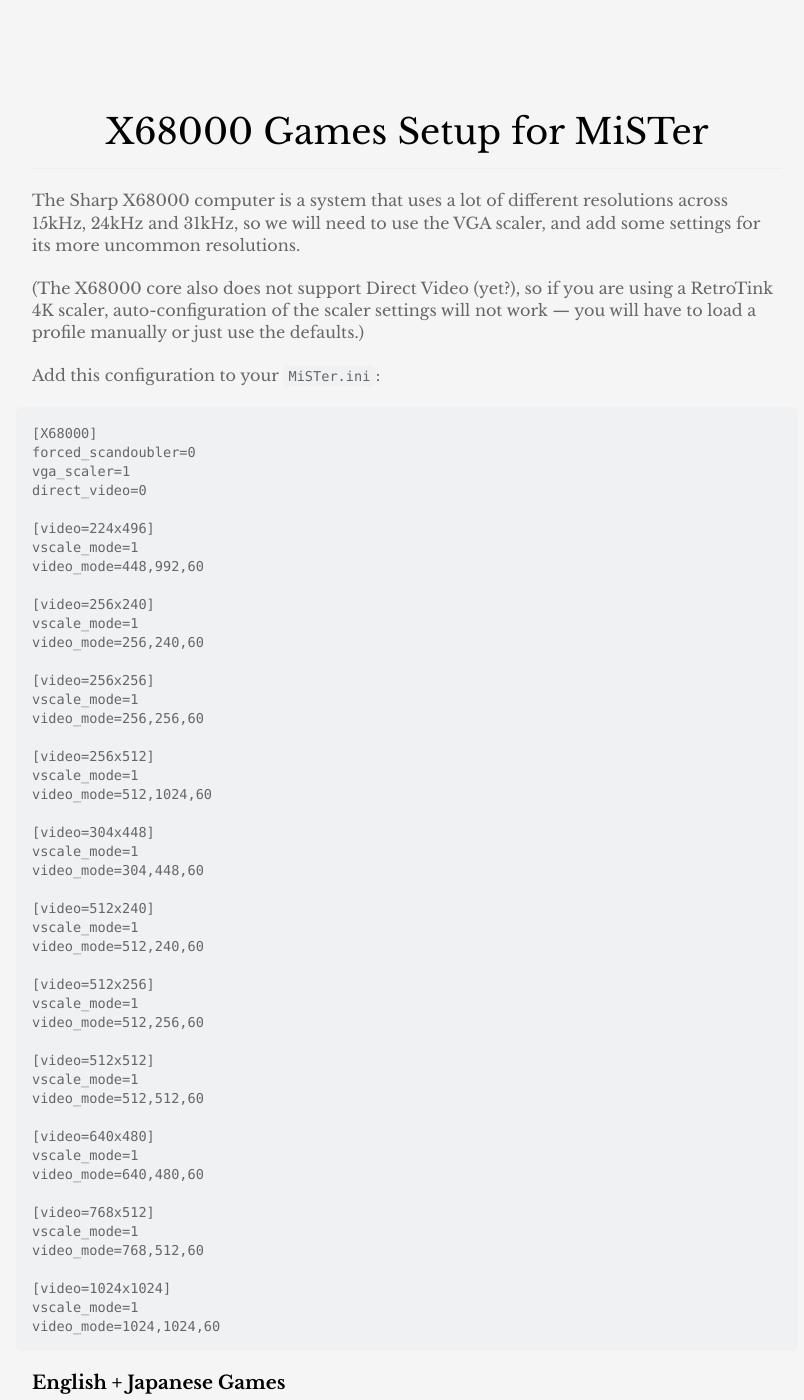
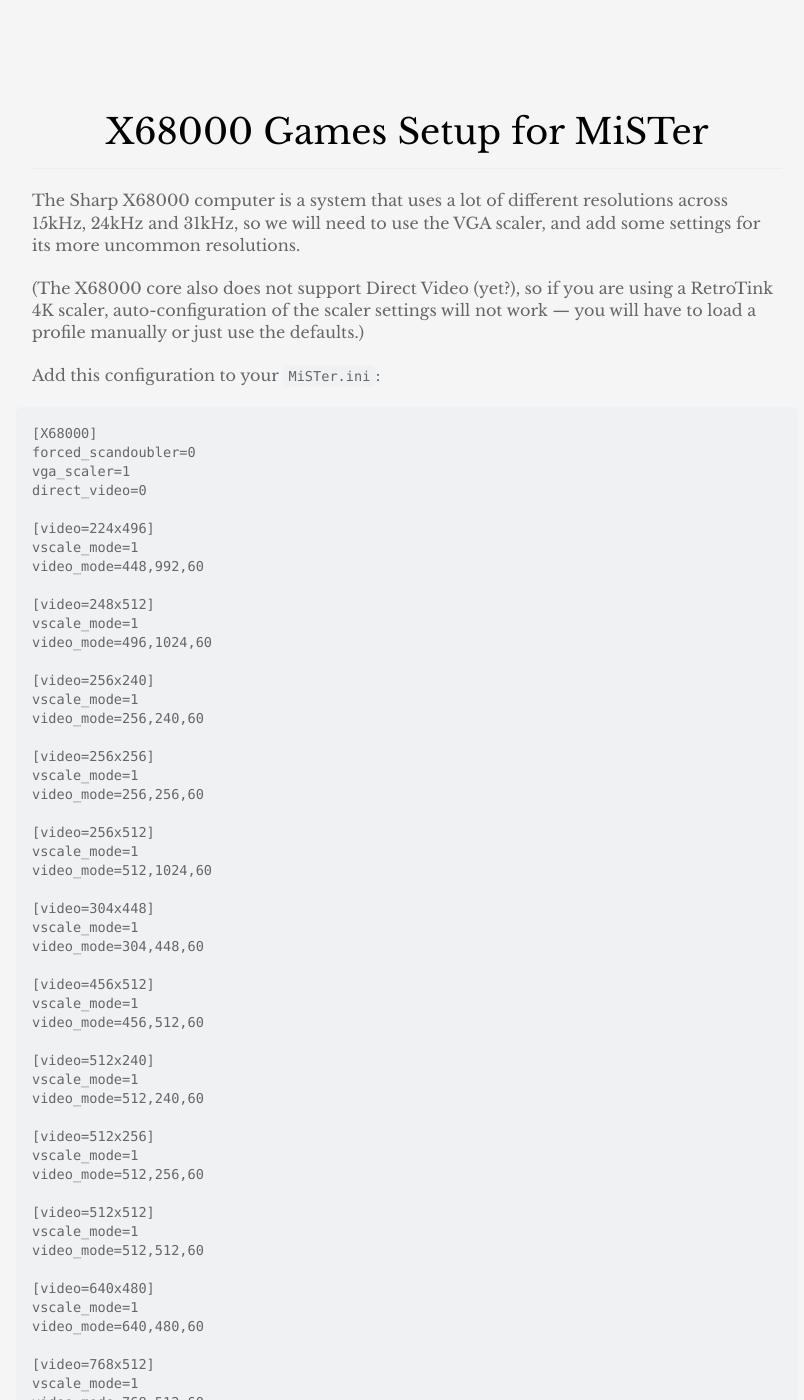
Before and after one commit to Neon68K/neon68k.github.io, a Jekyll site: the page built from docs.md, in a window 1280 px wide and 1400 px high. Shown: the whole window, without its empty margins (233-1037 px from the left). Built offline with Jekyll 4.4.1, drawn with Linux system fonts in a browser that asks for light colours; some of the changed text lies outside the part shown.

Commit message:
Update docs.md
More completely normal and reasonable resolutions added like 248x512.

```diff
--- a/docs.md
+++ b/docs.md
@@ -17,6 +17,10 @@
 vscale_mode=1
 video_mode=448,992,60
 
+[video=248x512]
+vscale_mode=1
+video_mode=496,1024,60
+
 [video=256x240]
 vscale_mode=1
 video_mode=256,240,60
@@ -32,6 +36,10 @@
 [video=304x448]
 vscale_mode=1
 video_mode=304,448,60
+
+[video=456x512]
+vscale_mode=1
+video_mode=456,512,60
 
 [video=512x240]
 vscale_mode=1
```
